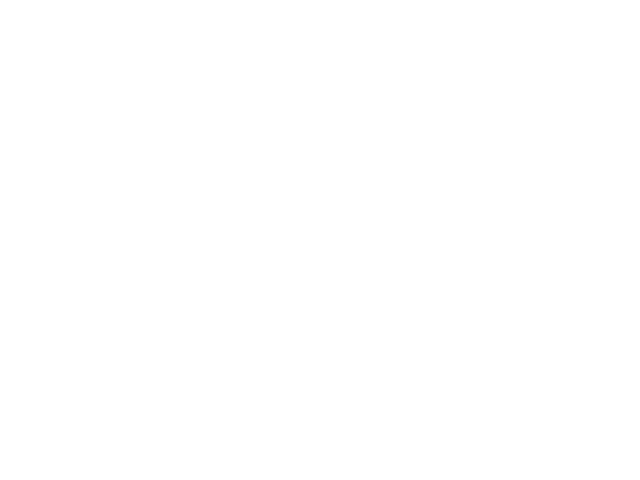
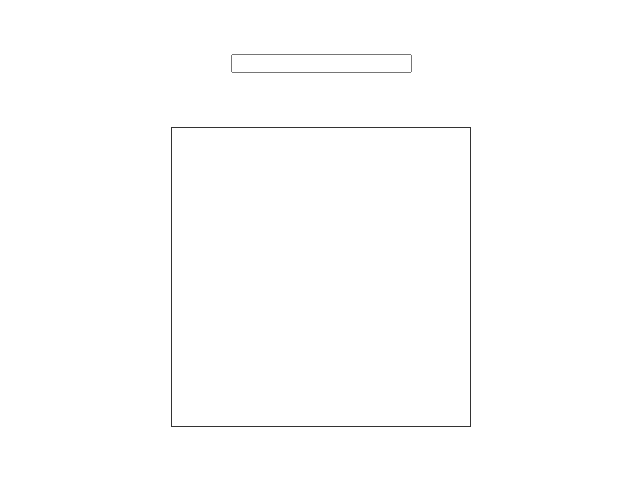
Before and after one commit to enspolat/keyup-tutorial, a plain HTML site: page index.html in a window 1280 px wide. Shown: the whole page, without its empty margins (319-959 px from the left). Drawn offline with Linux system fonts and the light colour scheme.

Commit message:
ilk commit

```diff
--- a/index.html
+++ b/index.html
@@ -8,6 +8,16 @@
     <title>Document</title>
 </head>
 <body>
+    <div class="container">
+        <div class="form">
+            <input type="text" id="input">
+        </div>
+        <div class="box" id="box"></div>
+        <p id="text" class="text"></p>
+    </div>
+
+
+
 
     <script src="script.js"></script>
 </body>
--- a/script.js
+++ b/script.js
@@ -0,0 +1,17 @@
+const input = document.getElementById('input')
+const box = document.getElementById('box')
+const text = document.getElementById('text')
+
+// input.addEventListener('keyup', function() {
+//     console.log(input.value)
+//     box.style.background = input.value
+//     text.innerHTML = input.value
+// })
+
+const degerYakala = function(e) {
+    box.style.background = e.target.value
+    text.innerHTML = input.value
+    console.log(document.getElementById('input').value);
+
+  }
+  input.addEventListener('keyup', degerYakala);
--- a/style.css
+++ b/style.css
@@ -0,0 +1,38 @@
+* {
+    margin: 0;
+    padding: 0;
+    box-sizing: border-box;
+}
+
+body {
+    width: 100%;
+    height: 100vh;
+}
+
+.container {
+    padding: 50px;
+    width: 100%;
+    display: flex;
+    justify-content: center;
+    align-items: center;
+    flex-direction: column;
+}
+
+.form {
+    padding: 4px;
+}
+
+.button {
+    border: 1px solid rgb(31, 226, 200);
+    background-color: rgb(105, 229, 233);
+    color: #fff;
+    padding: 6px 8px;
+    border-radius: 4px;
+}
+
+.box {
+    width: 300px;
+    height: 300px;
+    border: 1px solid #333;
+    margin-top: 50px;
+}
```
